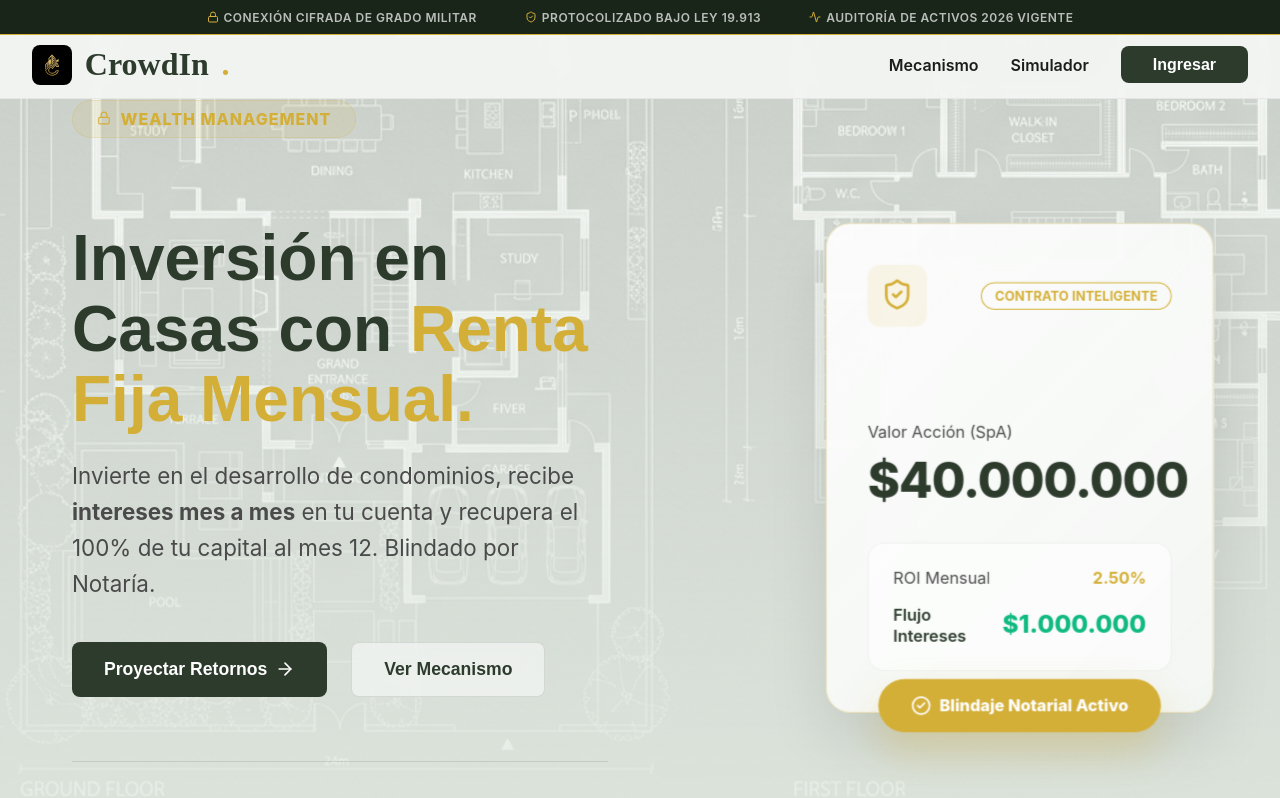
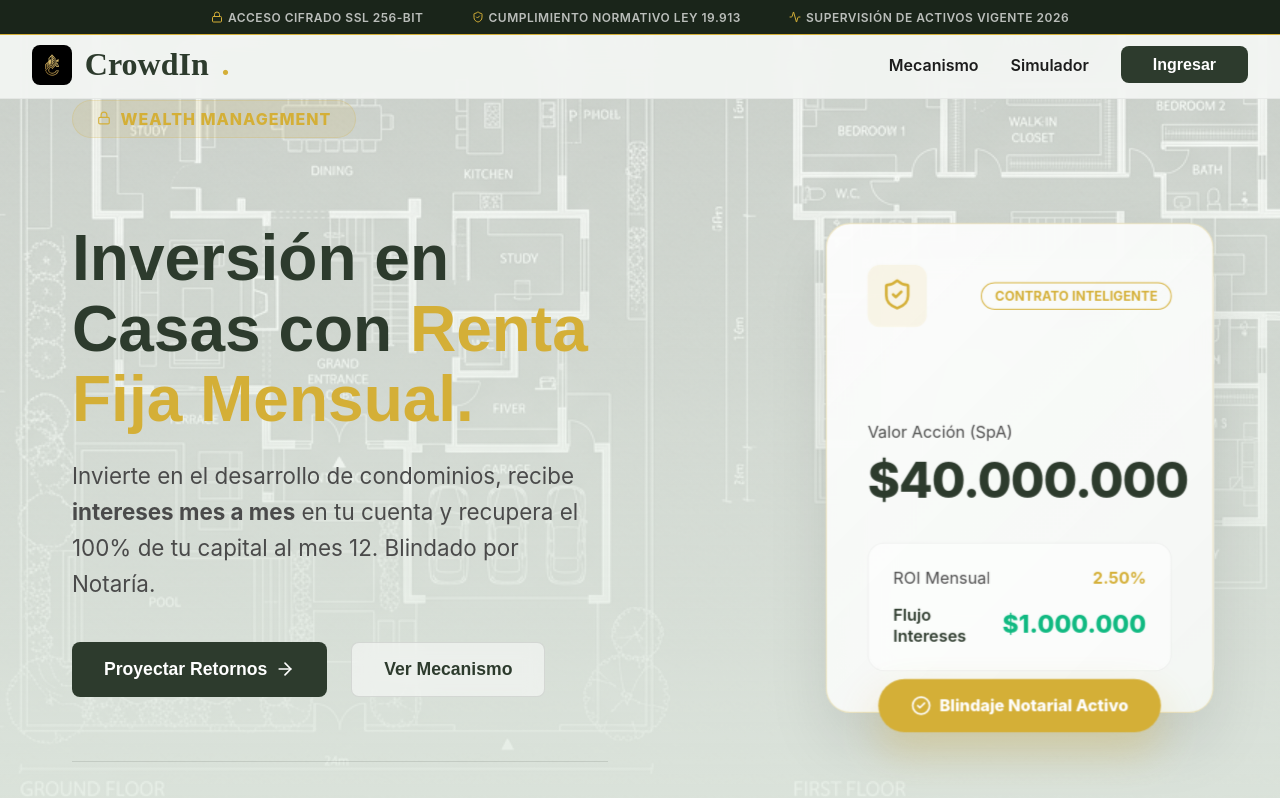
Before and after one commit to Rentapro/CrowdIn, a React (Vite) app: page / in a window 1280 px wide. Shown: the top 798 px of the page. Built offline with nearby package versions, Linux system fonts and the light colour scheme.

Commit message:
UI: Eliminacion de lenguaje decorativo por terminos tecnicos en la barra superior

```diff
--- a/src/App.jsx
+++ b/src/App.jsx
@@ -126,9 +126,9 @@ function App() {
     <>
       <div style={{ background: 'var(--sage-900)', color: 'rgba(255,255,255,0.7)', padding: '0.6rem 0', fontSize: '0.75rem', fontWeight: 600, position: 'fixed', top: 0, width: '100%', zIndex: 3000, borderBottom: '1px solid var(--gold-primary)', backdropFilter: 'blur(10px)' }}>
         <div className="container" style={{ display: 'flex', justifyContent: 'center', gap: '3rem', letterSpacing: '0.5px', textTransform: 'uppercase' }}>
-          <span style={{ display: 'flex', alignItems: 'center', gap: '5px' }}><Lock size={12} color="var(--gold-primary)"/> Conexión Cifrada de Grado Militar</span>
-          <span style={{ display: 'flex', alignItems: 'center', gap: '5px' }}><ShieldCheck size={12} color="var(--gold-primary)"/> Protocolizado bajo Ley 19.913</span>
-          <span style={{ display: 'flex', alignItems: 'center', gap: '5px' }}><Activity size={12} color="var(--gold-primary)"/> Auditoría de Activos 2026 Vigente</span>
+          <span style={{ display: 'flex', alignItems: 'center', gap: '5px' }}><Lock size={12} color="var(--gold-primary)"/> Acceso Cifrado SSL 256-bit</span>
+          <span style={{ display: 'flex', alignItems: 'center', gap: '5px' }}><ShieldCheck size={12} color="var(--gold-primary)"/> Cumplimiento Normativo Ley 19.913</span>
+          <span style={{ display: 'flex', alignItems: 'center', gap: '5px' }}><Activity size={12} color="var(--gold-primary)"/> Supervisión de Activos Vigente 2026</span>
         </div>
       </div>
 
```
